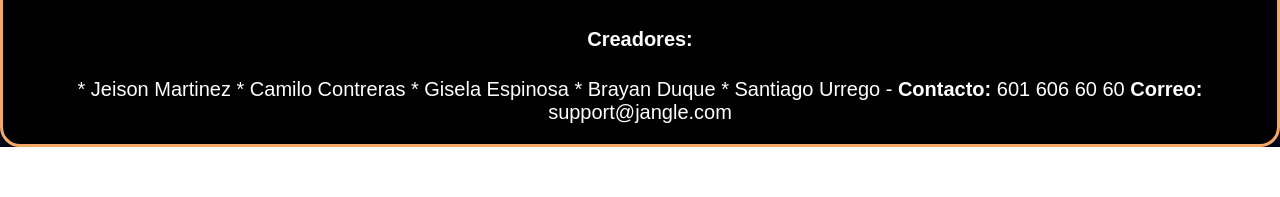
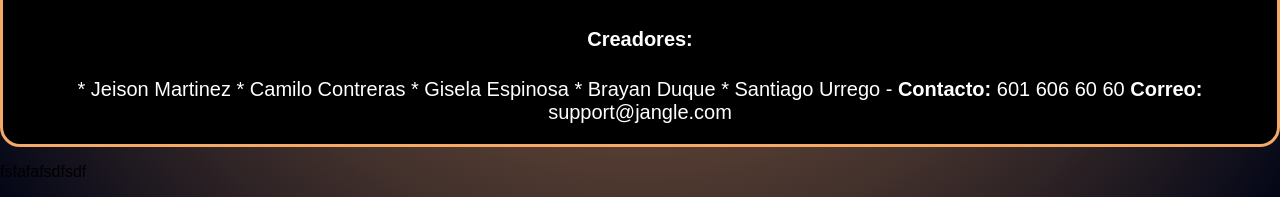
Before and after one commit to gespinosad/Jangle_Airport, a plain HTML site: page app/templates/public/usuarios/vista_home_usuario.html in a window 1280 px wide. Shown: the part 1588-1785 px from the top of the page. Before the commit the page ends 1735 px from the top, so only its background shows below. Drawn offline with Linux system fonts and the light colour scheme; files whose address does not match are found by name.

Commit message:
dasdasdsd

```diff
--- a/app/templates/public/usuarios/vista_home_usuario.html
+++ b/app/templates/public/usuarios/vista_home_usuario.html
@@ -137,5 +137,6 @@
     </footer>
 
     <p>Test cambio</p>
+    <p>fsfafafsdfsdf</p>
 </body>
 </html>
```
